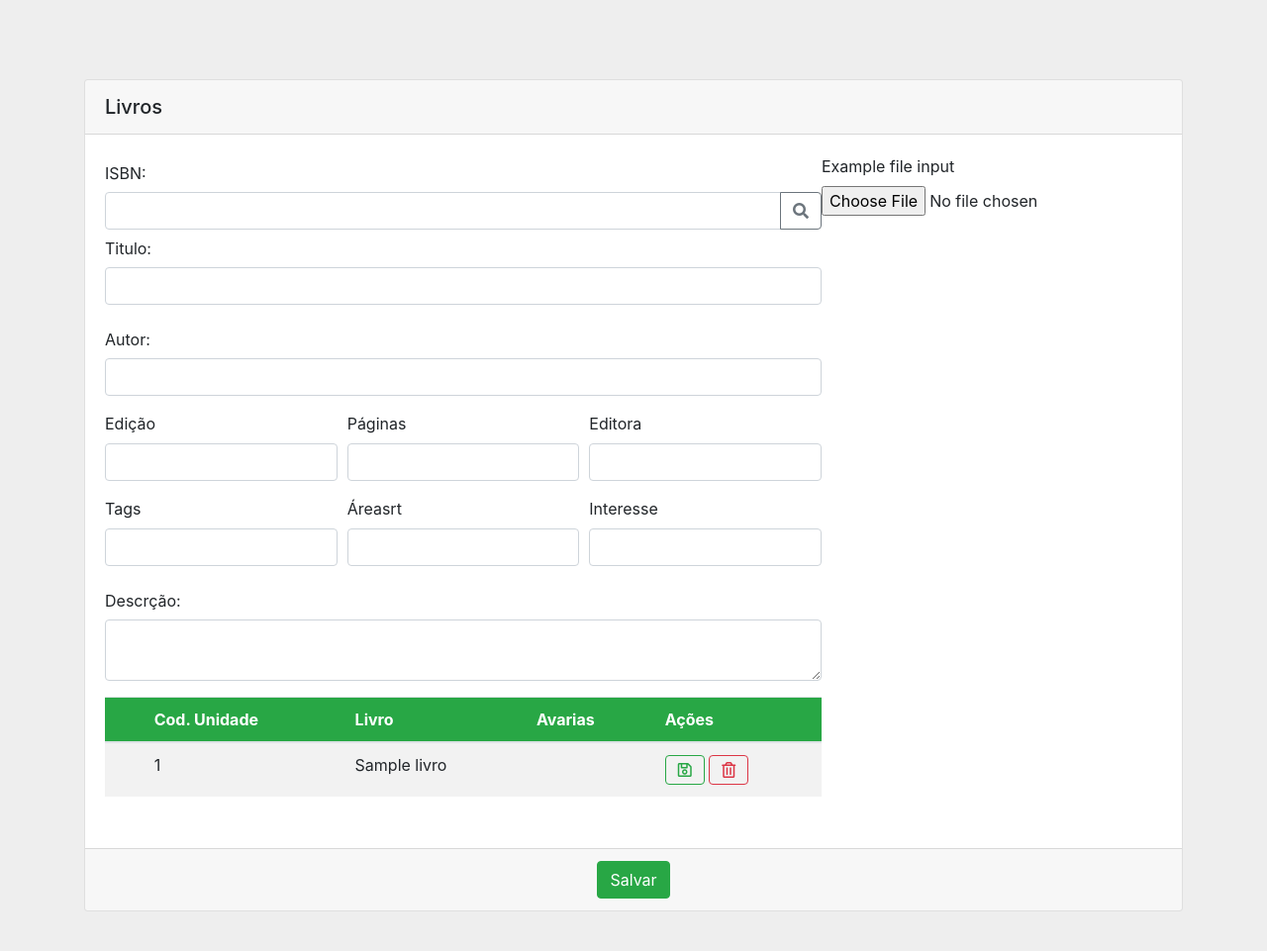
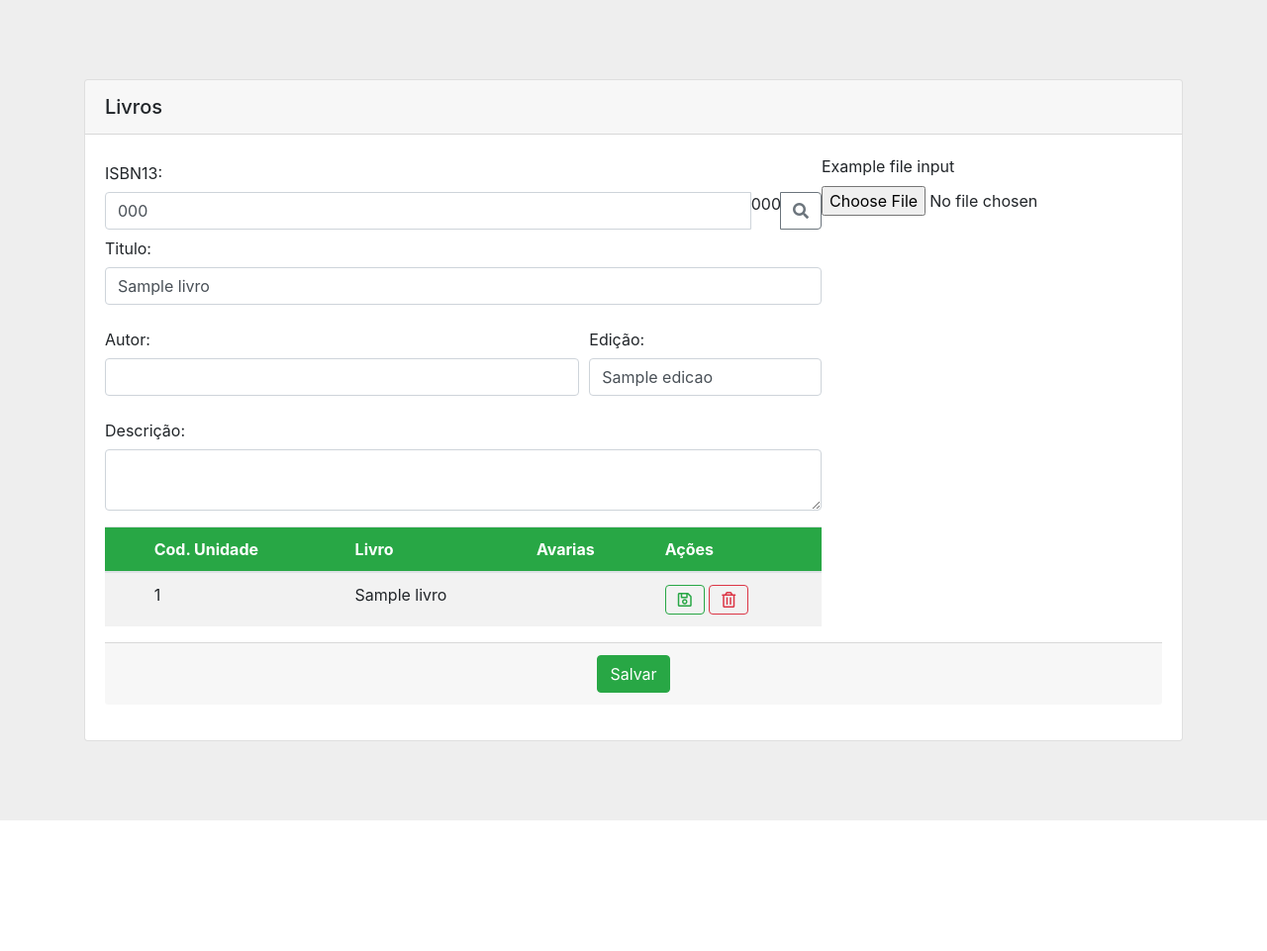
Before and after one commit to guiilhermehn/Biblioteca-digital, a Spring app: page /livro/livroEditar in a window 1280 px wide. Shown: the part 57-1018 px from the top of the page at 99% size. After the commit the page ends 886 px from the top, so only its background shows below. Run offline with Thymeleaf, Linux system fonts and the light colour scheme; the template is opened without the code that fills it: most values are stand-ins (such as "Sample title", 1, 10 or a date in 2020); data that the repository does not hold is empty.

Commit message:
Formatacao Livro Controller Repo

```diff
--- a/biblioteca-digital/src/main/java/com/cognizant/bibliotecadigital/repository/LivroRepository.java
+++ b/biblioteca-digital/src/main/java/com/cognizant/bibliotecadigital/repository/LivroRepository.java
@@ -16,4 +16,5 @@ public interface LivroRepository extends CrudRepository<Livro, Long>{
 
 	Livro deleteById(long id);
 
+	Livro findByIsbn13(String isbn13);
 }
--- a/biblioteca-digital/src/main/java/com/cognizant/bibliotecadigital/service/LivroService.java
+++ b/biblioteca-digital/src/main/java/com/cognizant/bibliotecadigital/service/LivroService.java
@@ -22,6 +22,10 @@ public class LivroService {
 		return livroRepository.findById(id);
 	}
 
+	public Livro findByIsbn13(String isbn13) {
+		return livroRepository.findByIsbn13(isbn13);
+	}
+
 	public Livro save(Livro livro) {
 		return livroRepository.save(livro);
 	}
--- a/biblioteca-digital/src/main/java/com/cognizant/bibliotecadigital/service/UsuarioService.java
+++ b/biblioteca-digital/src/main/java/com/cognizant/bibliotecadigital/service/UsuarioService.java
@@ -3,7 +3,6 @@ package com.cognizant.bibliotecadigital.service;
 import java.util.Optional;
 
 import org.springframework.beans.factory.annotation.Autowired;
-import org.springframework.security.crypto.bcrypt.BCryptPasswordEncoder;
 import org.springframework.stereotype.Service;
 
 import com.cognizant.bibliotecadigital.model.Usuario;
--- a/biblioteca-digital/src/main/resources/templates/livro/livroEditar.html
+++ b/biblioteca-digital/src/main/resources/templates/livro/livroEditar.html
@@ -49,15 +49,15 @@
 						<h5 class="modal-title" id="exampleModalLabel">Livros</h5>
 					</div>
 					<div class="card-body">
-						<form>
+						<form data-th-action="@{/livros/update}" method="post" data-th-object="${livro}">
 							<div class="media">
 								<!--<img class="align-self-end mr-3" th:src = "@{/assets/img/livro.pg}" src="assets/img/livro.jg" alt="Generic placeholder image">-->
 
 								<div class="media-body">
-									<label for="isbn" class="col-form-label">ISBN:</label>
+									<label for="isbn13" class="col-form-label">ISBN13:</label>
 									<div class="input-group">
-										<input type="text" class="form-control" id="isbn"
-											aria-label="Pesquisa">
+										<input type="text" class="form-control" id="isbn13"
+											aria-label="Pesquisa" data-th-text="${livro.isbn13}" data-th-value="${livro.isbn13}">
 										<div class="input-group-append">
 											<button class="btn btn-outline-secondary" type="button">
 												<i class="fas fa-search"></i>
@@ -66,42 +66,24 @@
 									</div>
 									<div class="form-group">
 										<label for="titulo" class="col-form-label">Titulo:</label> <input
-											type="text" class="form-control" id="titulo">
+											type="text" class="form-control" name="titulo" id="titulo"
+											data-th-value="${livro.titulo}">
 									</div>
-									<div class="form-group">
-										<label for="autor" class="col-form-label">Autor:</label> <input
-											type="text" class="form-control" id="autor">
-									</div>
+
 									<div class="form-row">
-										<div class="form-group col-md-4">
-											<label for="edicao">Edição</label> <input type="text"
-												class="form-control" id="edicao">
+										<div class="form-group col-md-8">
+											<label for="autor" class="col-form-label">Autor:</label> <input
+												type="text" class="form-control" id="autor">
 										</div>
 										<div class="form-group col-md-4">
-											<label for="pagina">Páginas</label> <input type="text"
-												class="form-control" id="pagina">
-										</div>
-										<div class="form-group col-md-4">
-											<label for="editora">Editora</label> <input type="text"
-												class="form-control" id="editora">
+											<label for="edicao" class="col-form-label">Edição:</label> <input
+												type="text" class="form-control" id="edicao"
+												data-th-value="${livro.edicao}">
 										</div>
 									</div>
-									<div class="form-row">
-										<div class="form-group col-md-4">
-											<label for="tags">Tags</label> <input type="text"
-												class="form-control" id="tags">
-										</div>
-										<div class="form-group col-md-4">
-											<label for="area">Áreasrt</label> <input type="text"
-												class="form-control" id="area">
-										</div>
-										<div class="form-group col-md-4">
-											<label for="interesse">Interesse</label> <input type="text"
-												class="form-control" id="interesse">
-										</div>
-									</div>
+
 									<div class="form-group">
-										<label for="message-text" class="col-form-label">Descrção:</label>
+										<label for="message-text" class="col-form-label">Descrição:</label>
 										<textarea class="form-control" id="message-text"></textarea>
 									</div>
 									<div class="table-responsive-md">
@@ -147,11 +129,12 @@
 										id="exampleFormControlFile1">
 								</div>
 							</div>
+							<div class="card-footer d-flex justify-content-center">
+								<button type="submit" class="btn btn-success ">Salvar</button>
+							</div>
 						</form>
 					</div>
-					<div class="card-footer d-flex justify-content-center">
-						<button type="submit" class="btn btn-success ">Salvar</button>
-					</div>
+
 				</div>
 			</div>
 		</div>
```
Also changed, not shown: biblioteca-digital/src/main/java/com/cognizant/bibliotecadigital/controller/LivroController.java (+12 -0 lines).
